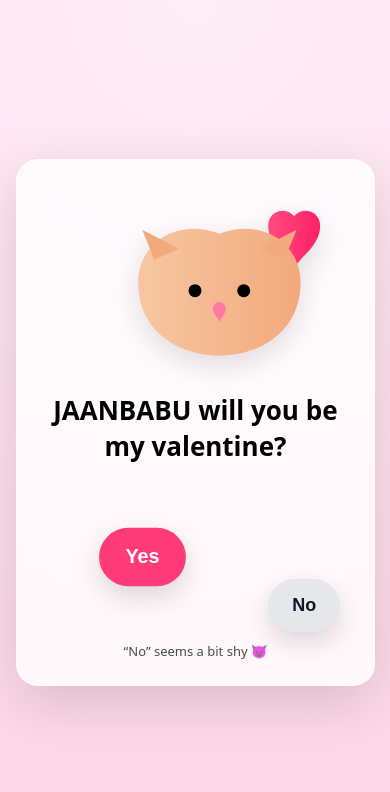
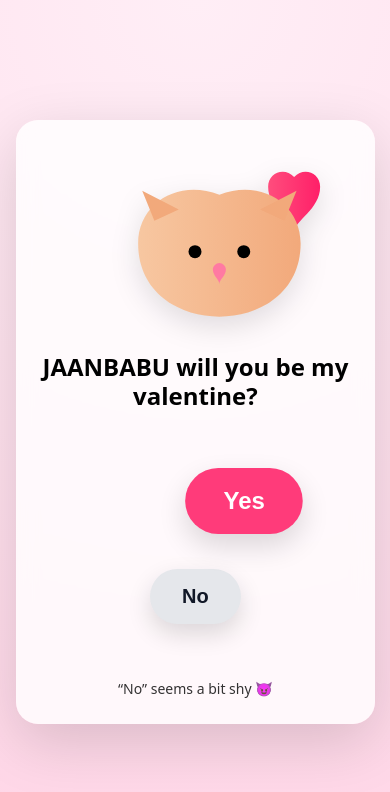
Before and after one commit to thisisjackboi/faridval, a plain HTML site: page index.html in a window 390 px wide. Both pictures are taken after a click on the button "No". Drawn offline with nearby package versions, Linux system fonts and the light colour scheme.

Commit message:
Refactor index.html for mobile optimization
Updated HTML structure and styles for improved mobile responsiveness and user interaction.

```diff
--- a/index.html
+++ b/index.html
@@ -1,5 +1,6 @@
 <!DOCTYPE html>
 <html lang="en">
+
 <head>
   <meta charset="UTF-8" />
   <meta name="viewport" content="width=device-width, initial-scale=1, viewport-fit=cover" />
@@ -17,7 +18,9 @@
       --yesHover: #ff1f68;
     }
 
-    * { box-sizing: border-box; }
+    * {
+      box-sizing: border-box;
+    }
 
     body {
       margin: 0;
@@ -28,6 +31,8 @@
       font-family: system-ui, sans-serif;
       overflow: hidden;
       padding: 16px;
+      overscroll-behavior: none;
+      /* Prevent pull-to-refresh on mobile */
     }
 
     /* FULL-SCREEN CONFETTI CANVAS */
@@ -47,25 +52,29 @@
       backdrop-filter: blur(10px);
       border-radius: 22px;
       text-align: center;
-      box-shadow: 0 18px 60px rgba(0,0,0,.15);
+      box-shadow: 0 18px 60px rgba(0, 0, 0, .15);
+      position: relative;
+      z-index: 10;
     }
 
     .art {
-      width: min(260px, 80vw);
+      width: min(260px, 70vw);
       margin: 0 auto 10px;
       display: block;
-      filter: drop-shadow(0 10px 14px rgba(0,0,0,.12));
+      filter: drop-shadow(0 10px 14px rgba(0, 0, 0, .12));
     }
 
     h1 {
-      font-size: clamp(26px, 4vw, 44px);
+      font-size: clamp(24px, 5vw, 44px);
       margin: 12px 0 18px;
+      line-height: 1.2;
     }
 
     .button-zone {
       position: relative;
-      width: min(520px, 92%);
-      height: 150px;
+      width: 100%;
+      height: 200px;
+      /* Taller area for mobile maneuvering */
       margin: 0 auto;
       touch-action: none;
     }
@@ -74,35 +83,41 @@
       position: absolute;
       top: 50%;
       transform: translateY(-50%);
-      padding: 16px 24px;
-      font-size: 18px;
+      padding: 16px 32px;
+      /* Larger touch target */
+      font-size: 20px;
       font-weight: 800;
       border-radius: 999px;
       border: none;
       cursor: pointer;
-      box-shadow: 0 10px 24px rgba(0,0,0,.14);
+      box-shadow: 0 10px 24px rgba(0, 0, 0, .14);
       user-select: none;
       -webkit-tap-highlight-color: transparent;
-      transition: transform .12s ease, background .12s ease;
+      transition: transform .12s ease, background .12s ease, left 0.1s ease, top 0.1s ease;
     }
 
     #yesBtn {
-      left: 18%;
+      left: 20%;
       background: var(--yes);
       color: #fff;
+      z-index: 2;
     }
-    #yesBtn:hover { background: var(--yesHover); }
+
+    #yesBtn:hover {
+      background: var(--yesHover);
+    }
 
     #noBtn {
-      left: 62%;
+      left: 65%;
       background: #e5e7eb;
       color: #111827;
+      z-index: 1;
     }
 
     .hint {
       margin-top: 10px;
-      font-size: 13px;
-      opacity: .7;
+      font-size: 14px;
+      opacity: .8;
     }
 
     .result {
@@ -112,7 +127,7 @@
     }
 
     .result h2 {
-      font-size: clamp(30px, 4.5vw, 46px);
+      font-size: clamp(30px, 5vw, 46px);
       margin: 10px 0;
     }
 
@@ -120,11 +135,39 @@
       width: min(380px, 90vw);
       margin: 0 auto;
       display: block;
+      border-radius: 12px;
     }
 
     @keyframes pop {
-      from { transform: scale(.96); opacity: 0; }
-      to { transform: scale(1); opacity: 1; }
+      from {
+        transform: scale(.96);
+        opacity: 0;
+      }
+
+      to {
+        transform: scale(1);
+        opacity: 1;
+      }
+    }
+
+    /* Mobile specific adjustments */
+    @media (max-width: 600px) {
+      .button-zone {
+        height: 240px;
+        /* Even more space on small screens */
+      }
+
+      #yesBtn {
+        left: 50%;
+        top: 30%;
+        transform: translate(-50%, -50%);
+      }
+
+      #noBtn {
+        left: 50%;
+        top: 70%;
+        transform: translate(-50%, -50%);
+      }
     }
   </style>
 </head>
@@ -137,38 +180,35 @@
     <svg class="art" viewBox="0 0 320 240" xmlns="http://www.w3.org/2000/svg">
       <defs>
         <linearGradient id="fur" x1="0" x2="1">
-          <stop offset="0" stop-color="#f7c7a1"/>
-          <stop offset="1" stop-color="#f2a97b"/>
+          <stop offset="0" stop-color="#f7c7a1" />
+          <stop offset="1" stop-color="#f2a97b" />
         </linearGradient>
         <linearGradient id="heart" x1="0" x2="1">
-          <stop offset="0" stop-color="#ff4d7d"/>
-          <stop offset="1" stop-color="#ff1f68"/>
+          <stop offset="0" stop-color="#ff4d7d" />
+          <stop offset="1" stop-color="#ff1f68" />
         </linearGradient>
       </defs>
 
       <path d="M250 50 C250 33 270 25 282 38
                C294 25 314 33 314 50
                C314 78 282 92 282 106
-               C282 92 250 78 250 50Z"
-            fill="url(#heart)"/>
+               C282 92 250 78 250 50Z" fill="url(#heart)" />
 
       <path d="M90 120 C90 70 140 40 190 60
                C240 40 290 70 290 120
                C290 180 240 210 190 210
-               C140 210 90 180 90 120Z"
-            fill="url(#fur)"/>
+               C140 210 90 180 90 120Z" fill="url(#fur)" />
 
-      <path d="M110 92 L95 55 L140 78 Z" fill="#f2a97b"/>
-      <path d="M270 92 L285 55 L240 78 Z" fill="#f2a97b"/>
+      <path d="M110 92 L95 55 L140 78 Z" fill="#f2a97b" />
+      <path d="M270 92 L285 55 L240 78 Z" fill="#f2a97b" />
 
-      <circle cx="160" cy="130" r="8"/>
-      <circle cx="220" cy="130" r="8"/>
+      <circle cx="160" cy="130" r="8" />
+      <circle cx="220" cy="130" r="8" />
 
       <path d="M190 144 C186 144 182 148 182 152
                C182 160 190 164 190 170
                C190 164 198 160 198 152
-               C198 148 194 144 190 144Z"
-            fill="#ff7aa2"/>
+               C198 148 194 144 190 144Z" fill="#ff7aa2" />
     </svg>
 
     <h1>JAANBABU will you be my valentine?</h1>
@@ -183,11 +223,7 @@
 
     <section class="result" id="result">
       <h2>YAY! 🎉</h2>
-      <img
-        class="fireworks"
-        src="assests\munu.jpeg"
-        alt="Fireworks"
-      />
+      <img class="fireworks" src="assests\munu.jpeg" alt="Fireworks" />
     </section>
   </main>
 
@@ -259,35 +295,59 @@
       const z = zone.getBoundingClientRect();
       const b = noBtn.getBoundingClientRect();
 
+      // Calculate vector away from cursor/touch
       let dx = (b.left + b.width / 2) - px;
       let dy = (b.top + b.height / 2) - py;
       let mag = Math.hypot(dx, dy) || 1;
       dx /= mag;
       dy /= mag;
 
-      let newLeft = (b.left - z.left) + dx * 150;
-      let newTop  = (b.top - z.top) + dy * 150;
+      // Move by a larger amount on touch devices to ensure it clears the finger
+      const moveDistance = 180;
+      let newLeft = (b.left - z.left) + dx * moveDistance;
+      let newTop = (b.top - z.top) + dy * moveDistance;
 
+      // Keep within bounds
       newLeft = clamp(newLeft, 0, z.width - b.width);
-      newTop  = clamp(newTop, 0, z.height - b.height);
+      newTop = clamp(newTop, 0, z.height - b.height);
 
+      // Apply new position
       noBtn.style.left = newLeft + "px";
       noBtn.style.top = newTop + "px";
+
+      // Important to reset transform if we are modifying left/top directly
+      // However, for the mobile layout where we initially use translate(-50%, -50%),
+      // we might need to be careful. The simplest is to just remove the transform
+      // once it starts moving, which the CSS transition will handle gracefully-ish.
       noBtn.style.transform = "none";
 
       growYes();
     }
 
+    // Trigger on pointer move (mouse + touch)
     zone.addEventListener("pointermove", e => {
       const b = noBtn.getBoundingClientRect();
       const d = Math.hypot(
         (b.left + b.width / 2) - e.clientX,
         (b.top + b.height / 2) - e.clientY
       );
-      if (d < 140) moveNo(e.clientX, e.clientY);
+      // Increased detection radius for better mobile responsiveness
+      if (d < 100) moveNo(e.clientX, e.clientY);
     });
 
-    noBtn.addEventListener("click", e => e.preventDefault());
+    // Also trigger on click/tap in case they manage to hit it
+    noBtn.addEventListener("click", e => {
+      e.preventDefault();
+      const rect = noBtn.getBoundingClientRect();
+      moveNo(rect.left + rect.width / 2, rect.top + rect.height / 2);
+    });
+
+    // Additional touch handler for immediate reaction
+    noBtn.addEventListener("touchstart", e => {
+      e.preventDefault();
+      const touch = e.touches[0];
+      moveNo(touch.clientX, touch.clientY);
+    }, { passive: false });
 
     /* ---------- YES CLICK ---------- */
     yesBtn.addEventListener("click", () => {
@@ -299,4 +359,5 @@
     });
   </script>
 </body>
+
 </html>
```
